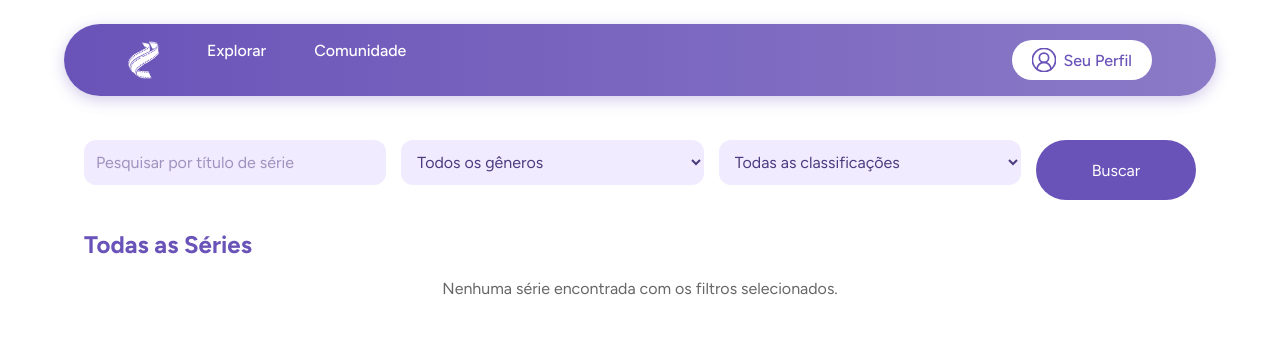
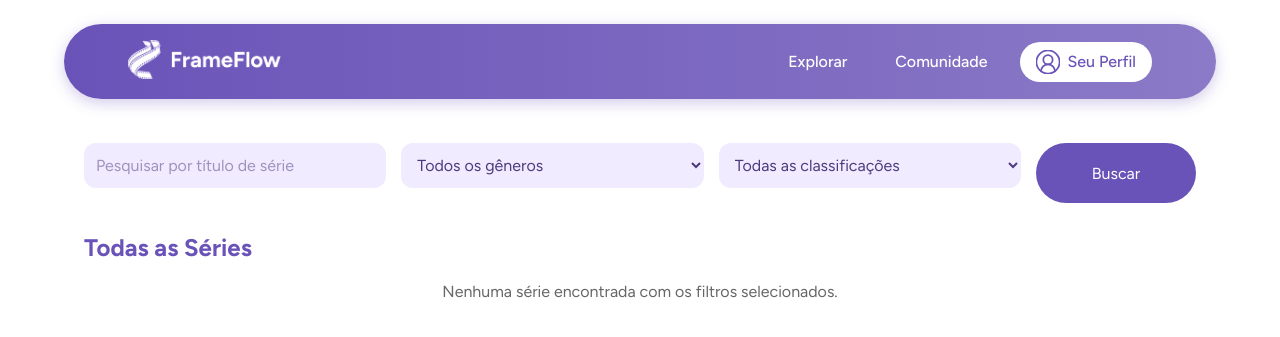
Before and after one commit to ericbrambilaifc/FrameFlow, a PHP site: page /explorar.php in a window 1280 px wide. Shown: the top 337 px of the page. Run offline with PHP 8.4, Linux system fonts and the light colour scheme; data that the repository does not hold is empty.

Commit message:
ajustes css header + logo adicionada header

```diff
--- a/explorar.css
+++ b/explorar.css
@@ -16,6 +16,8 @@ header ul {
     list-style: none;
     margin: 0;
     padding: 0;
+    align-items: center;
+
 }
 
 header ul li {
@@ -25,7 +27,7 @@ header ul li {
 header ul li a {
     color: white;
     text-decoration: none;
-    font-size: clamp(0.875rem, 2vw, 1rem);
+    font-size: clamp(0.8rem, 2vw, 1rem);
     font-weight: 500;
     transition: opacity 0.3s ease;
 }
@@ -40,7 +42,7 @@ header div a {
     gap: 0.5rem;
     background-color: white;
     color: #6A53B8;
-    padding: 0.5rem 1.25rem;
+    padding: 0.5rem 1rem;
     border-radius: 1.5625rem;
     text-decoration: none;
     font-weight: 500;
@@ -49,6 +51,10 @@ header div a {
     white-space: nowrap;
 }
 
+header div a:hover {
+    transform: translateY(-2px);
+    box-shadow: 0 4px 8px rgba(106, 83, 184, 0.2);
+}
 
 header div a i {
     display: flex;
@@ -60,7 +66,9 @@ header div a svg {
     height: 1.5rem;
 }
 
-
+.header-perfil {
+    margin-left: 2rem;
+}
 
 .grid-series {
     display: grid;
--- a/explorar.php
+++ b/explorar.php
@@ -44,11 +44,11 @@ if ($temFiltro) {
 <body>
     <header>
         <ul>
-            <img src="/src/assets/icons/logo.svg" alt="LOGO">
+            <li><a href="/explorar.php"><img src="/src/assets/img/logo-text.png" style="width: 25%" alt="LOGO"></a></li>
             <li><a href="explorar.php">Explorar</a></li>
             <li><a href="comunidade.php">Comunidade</a></li>
         </ul>
-        <div>
+        <div class="header-perfil">
             <?php if (isset($_SESSION['usuario_id'])): ?>
                 <a href="perfil.php?id=<?php echo $_SESSION['usuario_id']; ?>">
                     <i>
```
Also changed, not shown: src/assets/img/logo-text.png (added).
